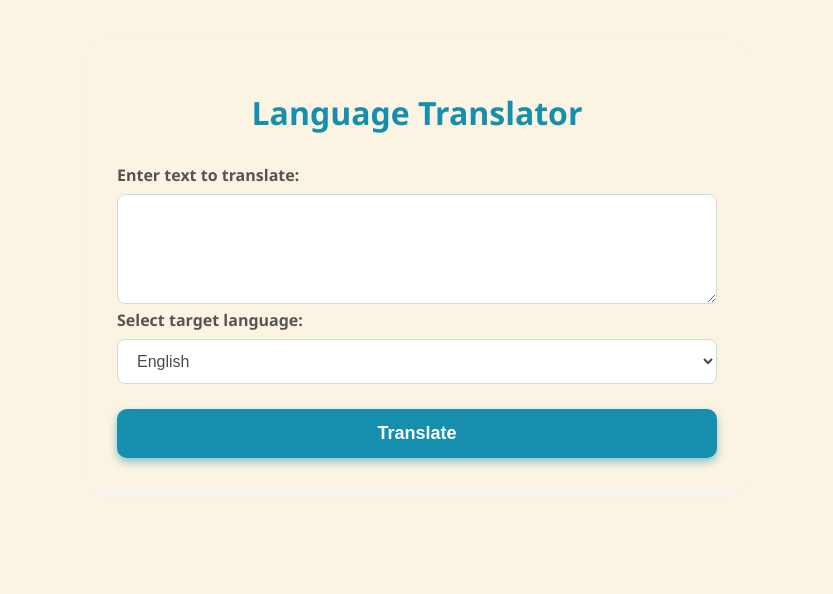
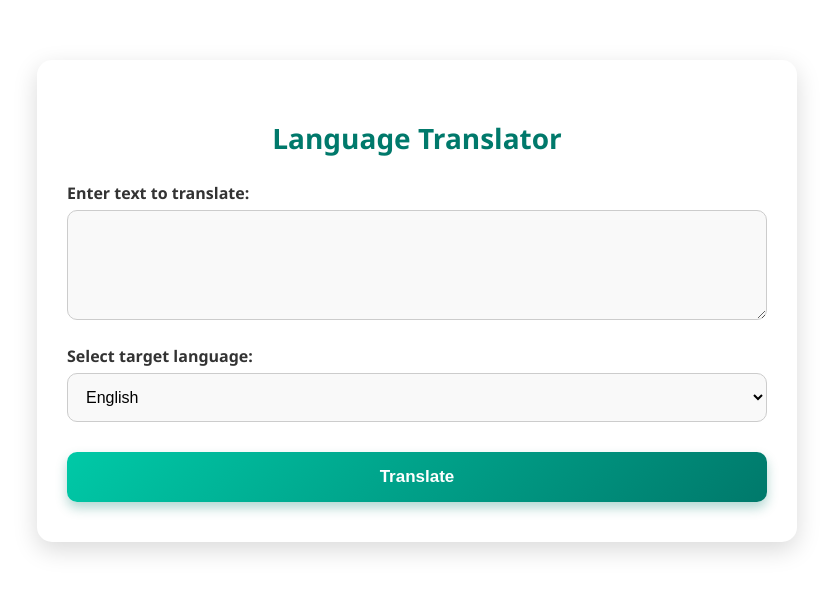
Before and after one commit to Muqadas1234/multi-language-translator-tool, a Flask app: page / in a window 1280 px wide. Shown: the top 594 px of the page, without its empty margins (223-1056 px from the left). Run offline with Flask 3, Linux system fonts and the light colour scheme.

Commit message:
first commit

```diff
--- a/app.py
+++ b/app.py
@@ -5,13 +5,15 @@ app = Flask(__name__)
 
 API_KEY = "FMUKkmI3xZrFQjc9REGiIS5kHd6t0dzjAnHeHjRnmPg8t2HPgCVlJQQJ99BEACYeBjFXJ3w3AAAbACOGS3gs"
 ENDPOINT = "https://api.cognitive.microsofttranslator.com/"
-LOCATION = "eastus"  # e.g., centralindia
+LOCATION = "eastus"  # or your Azure location
 
 @app.route("/", methods=["GET", "POST"])
 def index():
     translated_text = ""
+    original_text = ""
+
     if request.method == "POST":
-        text = request.form["text"]
+        original_text = request.form["text"]
         to_lang = request.form["language"]
 
         path = '/translate?api-version=3.0'
@@ -25,7 +27,7 @@ def index():
             'X-ClientTraceId': str(uuid.uuid4())
         }
 
-        body = [{'text': text}]
+        body = [{'text': original_text}]
 
         try:
             response = requests.post(constructed_url, headers=headers, json=body)
@@ -34,7 +36,7 @@ def index():
         except Exception as e:
             translated_text = f"Error: {e}"
 
-    return render_template("index.html", translated_text=translated_text)
+    return render_template("index.html", translated_text=translated_text, original_text=original_text)
 
 if __name__ == "__main__":
     app.run(debug=True)
--- a/templates/index.html
+++ b/templates/index.html
@@ -2,86 +2,117 @@
 <html lang="en">
 <head>
   <meta charset="UTF-8" />
+  <meta name="viewport" content="width=device-width, initial-scale=1.0" />
   <title>Language Translator</title>
   <style>
     body {
+      margin: 0;
+      padding: 0;
+      background: linear-gradient(135deg, #265c53);
       font-family: 'Segoe UI', Tahoma, Geneva, Verdana, sans-serif;
-        max-width: 600px;
-        margin: 40px auto;
-        padding: 30px 25px;
-        background-color: #fbf4e2; /* pure white background */
-        border-radius: 10px;
-        box-shadow: 0 4px 8px hsla(210, 20%, 96%, 0.959);
-        color: #3a3a3a;
     }
+
+    .container {
+      max-width: 700px;
+      margin: 60px auto;
+      background: #ffffff;
+      padding: 40px 30px;
+      border-radius: 15px;
+      box-shadow: 0 8px 25px rgba(0, 0, 0, 0.15);
+    }
+
     h1 {
       text-align: center;
-        margin-bottom: 30px;
+      margin-bottom: 25px;
+      font-size: 28px;
+      color: #00796b;
       font-weight: 700;
-        color: #158fad; /* main blue color */
     }
+
     label {
+      font-weight: 600;
       display: block;
-        margin-bottom: 8px;
-        font-weight: 600;
-        color: #555555; /* medium gray for labels */
+      margin-top: 20px;
+      margin-bottom: 6px;
+      color: #333;
     }
+
     textarea, select {
       width: 100%;
-        padding: 12px 15px;
+      padding: 14px;
+      border-radius: 10px;
+      border: 1.5px solid #ccc;
       font-size: 16px;
-        border: 1.8px solid #d4d9df; /* light gray border */
-        border-radius: 8px;
-        background-color: #ffffff; /* white inputs */
-        color: #4a4a4a;
-        transition: border-color 0.3s ease, background-color 0.3s ease;
       box-sizing: border-box;
+      transition: all 0.3s ease;
+      background-color: #f9f9f9;
     }
+
     textarea {
-        height: 110px;
       resize: vertical;
+      min-height: 110px;
     }
+
     textarea:focus, select:focus {
+      border-color: #00796b;
+      background-color: #e0f2f1;
       outline: none;
-        border-color: #158fad; /* blue focus border */
-        background-color: #f0faff; /* very light blue tint */
     }
+
     input[type="submit"] {
-        margin-top: 25px;
       width: 100%;
-        padding: 14px;
-        font-size: 18px;
-        font-weight: 700;
+      margin-top: 30px;
+      background: linear-gradient(135deg, #00c9a7, #00796b);
       color: white;
-        background-color: #158fad; /* main blue button */
+      padding: 15px;
+      font-size: 17px;
+      font-weight: bold;
       border: none;
       border-radius: 10px;
       cursor: pointer;
-        box-shadow: 0 4px 8px rgba(21, 143, 173, 0.5);
-        transition: background-color 0.3s ease;
+      transition: background 0.3s ease;
+      box-shadow: 0 6px 12px rgba(0, 121, 107, 0.3);
     }
+
     input[type="submit"]:hover {
-        background-color: #0e5f73; /* darker blue on hover */
-        box-shadow: 0 6px 12px rgba(14, 95, 115, 0.7);
+      background: linear-gradient(135deg, #009688, #004d40);
     }
-    .result {
+
+    .result-box {
       margin-top: 35px;
-        padding: 20px;
-        background-color: #e6f5fb; /* very soft blue background */
-        border: 1.5px solid #158fad; /* blue border */
+    }
+
+    .result-section {
+      background-color: #e8f5e9;
+      border-left: 5px solid #66bb6a;
+      padding: 16px 20px;
       border-radius: 10px;
-        color: #3a3a3a;
+      margin-bottom: 15px;
       font-size: 16px;
-        white-space: pre-wrap;
-        box-sizing: border-box;
+      color: #2e7d32;
+    }
+
+    .result-section strong {
+      display: block;
+      margin-bottom: 5px;
+      color: #1b5e20;
+    }
+
+    @media (max-width: 600px) {
+      .container {
+        margin: 30px 20px;
+        padding: 25px;
+      }
     }
   </style>
 </head>
 <body>
-<h1>Language Translator</h1>
+
+<div class="container">
+  <h1> Language Translator</h1>
   <form method="POST">
     <label for="text">Enter text to translate:</label>
-    <textarea id="text" name="text" required></textarea>
+    <textarea id="text" name="text" required>{{ original_text }}</textarea>
 
     <label for="language">Select target language:</label>
     <select id="language" name="language" required>
@@ -92,16 +123,22 @@
       <option value="zh-Hans">Chinese (Simplified)</option>
       <option value="ar">Arabic</option>
       <option value="hi">Hindi</option>
-        <option value="sd">sindhi</option>
-        <option value="ur">urdu</option>
-
+      <option value="sd">Sindhi</option>
+      <option value="ur">Urdu</option>
     </select>
 
     <input type="submit" value="Translate">
   </form>
 
   {% if translated_text %}
-<div class="result">{{ translated_text }}</div>
+  <div class="result-box">
+    <div class="result-section">
+      <strong>Translated Text:</strong>
+      {{ translated_text }}
+    </div>
+  </div>
   {% endif %}
+</div>
+
 </body>
 </html>
```
Also changed, not shown: static/style.css (deleted). Lines whose indentation alone changed are shown as unchanged.
